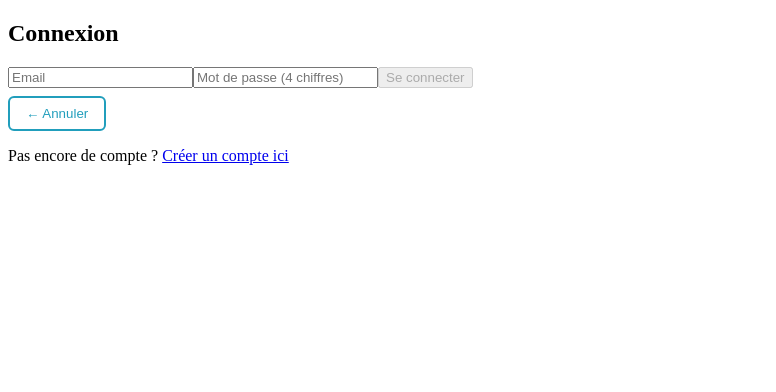
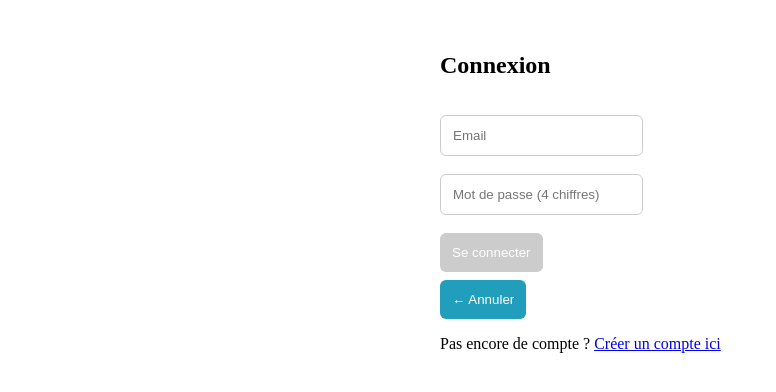
Before and after one commit to MbolatianaR/job-portal-frontend, an Angular app: page /login in a window 1280 px wide. Shown: the top 392 px of the page, without its empty margins (0-776 px from the left). Built offline with nearby package versions, Linux system fonts and the light colour scheme; no server answers.

Commit message:
fixes register

```diff
--- a/src/app/pages/login/login.component.css
+++ b/src/app/pages/login/login.component.css
@@ -1,4 +1,3 @@
-/* src/app/components/auth/login/login.component.css */
 .login-form {
   max-width: 400px;
   margin: 2rem auto;
--- a/src/app/pages/login/login.component.html
+++ b/src/app/pages/login/login.component.html
@@ -1,25 +1,27 @@
-<div class="login-container">
+<div class="login-form">
   <h2>Connexion</h2>
 
   <form [formGroup]="loginForm" (ngSubmit)="onSubmit()">
 
-    <!-- Email -->
     <input formControlName="email" placeholder="Email" type="email" />
     <div *ngIf="loginForm.get('email')?.invalid && loginForm.get('email')?.touched" class="error-msg">
       <small *ngIf="loginForm.get('email')?.errors?.['required']">L'email est requis.</small>
       <small *ngIf="loginForm.get('email')?.errors?.['email']">Format d'email invalide.</small>
     </div>
+    <br><br>
 
-    <!-- Mot de passe -->
+
+
     <input formControlName="password" placeholder="Mot de passe (4 chiffres)" type="password" />
     <div *ngIf="loginForm.get('password')?.invalid && loginForm.get('password')?.touched" class="error-msg">
       <small *ngIf="loginForm.get('password')?.errors?.['required']">Le mot de passe est requis.</small>
       <small *ngIf="loginForm.get('password')?.errors?.['pattern']">Le mot de passe doit contenir exactement 4 chiffres.</small>
     </div>
+    <br><br>
 
-    <!-- Erreur d'authentification -->
+
+
     <div *ngIf="errorMessage" class="error-msg">
-
       {{ errorMessage }}
     </div>
 
@@ -30,10 +32,7 @@
     </div>
 
     <p>
-
-      Pas encore de compte ?
-<a routerLink="/register">Créer un compte ici</a>
+      Pas encore de compte ? <a routerLink="/register">Créer un compte ici</a>
     </p>
-
   </form>
 </div>
```
Lines whose indentation alone changed are shown as unchanged.
